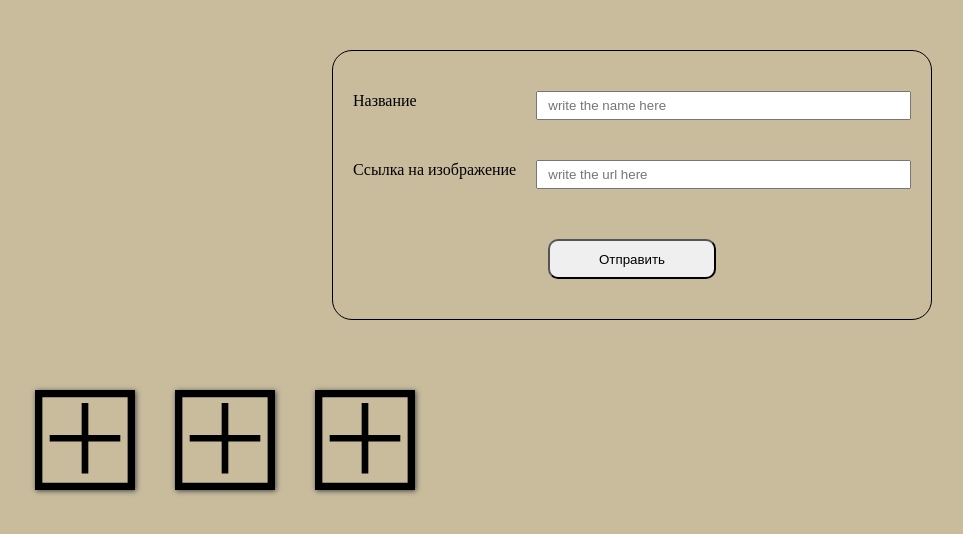
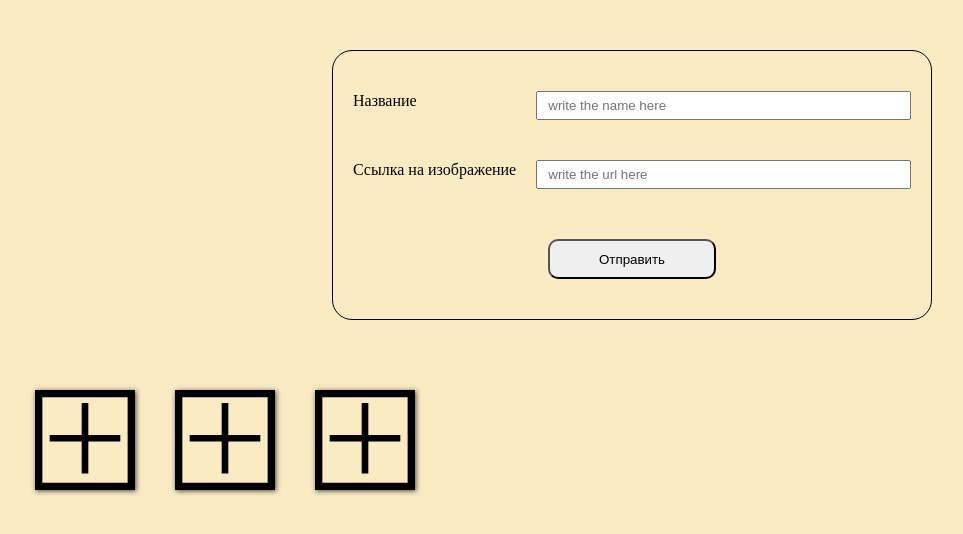
Before and after one commit to SemenovAndrei/ahj-3.3, a website built with webpack: page src/index.html in a window 1280 px wide. Shown: the whole page, without its empty margins (8-971 px from the left). Built offline with nearby package versions, Linux system fonts and the light colour scheme.

Commit message:
fix opacity

```diff
--- a/src/css/style.css
+++ b/src/css/style.css
@@ -6,18 +6,6 @@ body {
   background-color: rgba(236, 178, 18, 0.247);
   font-size: 1rem;
   line-height: 1.2;
-}
-
-body::before {
-  position: absolute;
-  content: '';
-  top: 0;
-  bottom: 0;
-  left: 0;
-  right: 0;
-  background-color: black;
-  opacity: 0.2;
-  z-index: -1;
 }
 
 .container {
```
